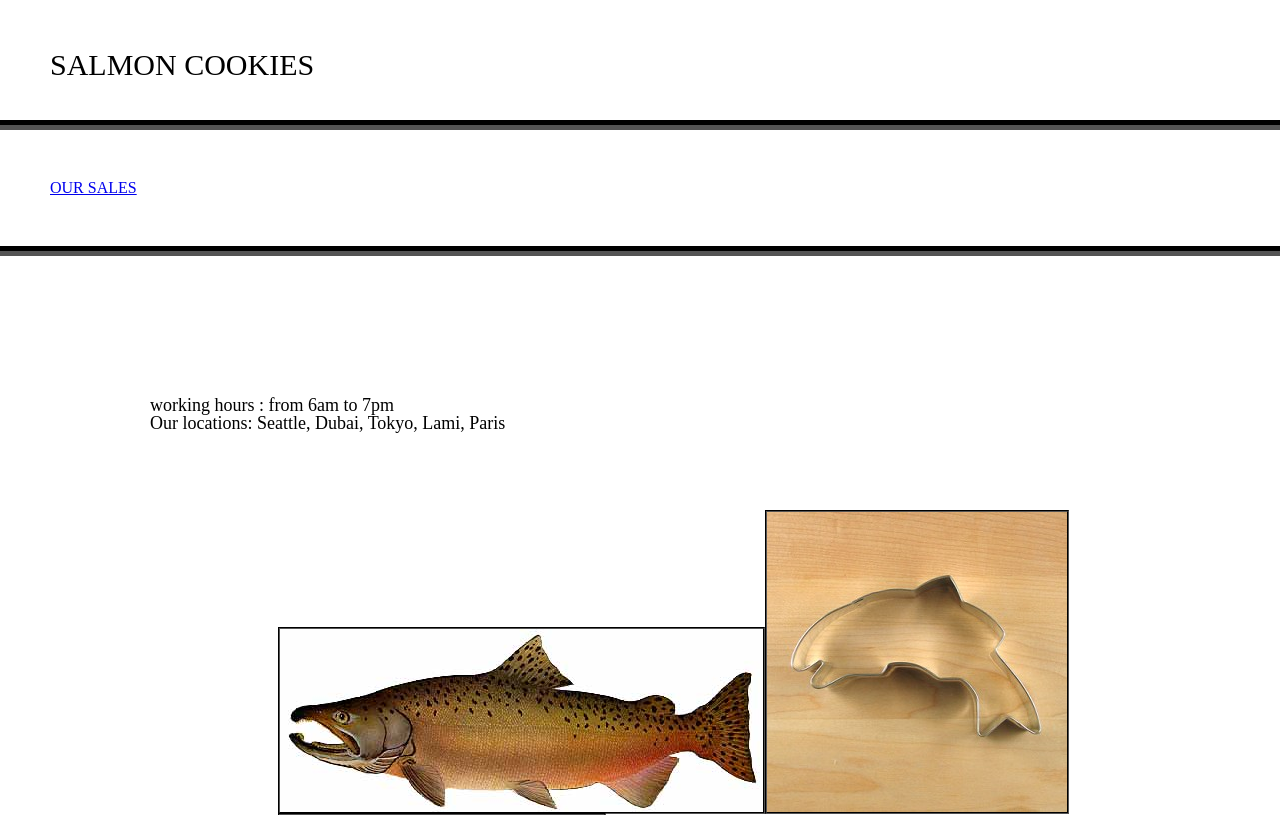
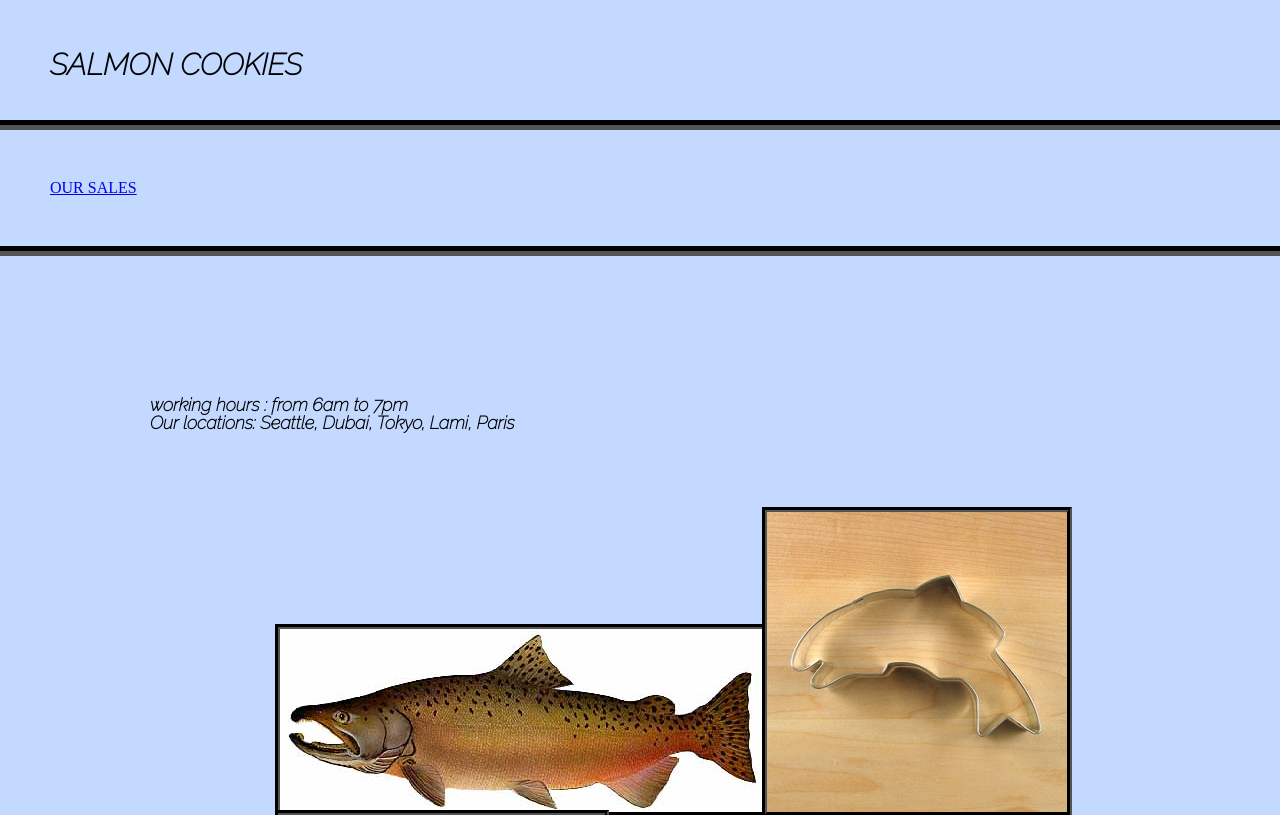
Before and after one commit to Bashar-Owainat/cookie-stand, a plain HTML site: page index.html in a window 1280 px wide. Shown: the top 815 px of the page. Drawn offline with Linux system fonts and the light colour scheme.

Commit message:
added css

```diff
--- a/css/style.css
+++ b/css/style.css
@@ -1,10 +1,10 @@
 table,
 th,
 td {
-  border: 2px solid red;
+  border: 2px solid rgb(8, 8, 8);
 }
 table tr th{
-  background-color:cadetblue;
+  background-color:rgb(103, 192, 125);
 
 }
 header{
@@ -26,18 +26,22 @@ main{
 h3{
   padding: 50px;
   font-size: large;
+  font-family: 'Raleway', sans-serif;
+  font-weight: bold;
 
 }
 h1{
   padding: 50px;
   font-size: 30px;
   color: black;
+  font-family: 'Raleway', sans-serif;
+  font-weight: bold;
 }
 
 img{
   outline-style:groove;
   outline-color: black;
-  outline-width: 2px;
+  outline-width: 5px;
 }
 li{
   padding: 50px;
@@ -50,3 +54,6 @@ footer{
   outline-color: black;
   outline-width: 10px;
 }
+body{
+  background-color: rgb(196, 217, 255);
+}
--- a/index.html
+++ b/index.html
@@ -7,6 +7,9 @@
     <title>Document</title>
     <link rel="stylesheet" href="css/reset.css">
     <link rel="stylesheet" href="css/style.css">
+    <style>
+        @import url('https://fonts.googleapis.com/css2?family=Raleway:ital,wght@1,100&display=swap');
+        </style>
 </head>
 <body>
     <header>
```
